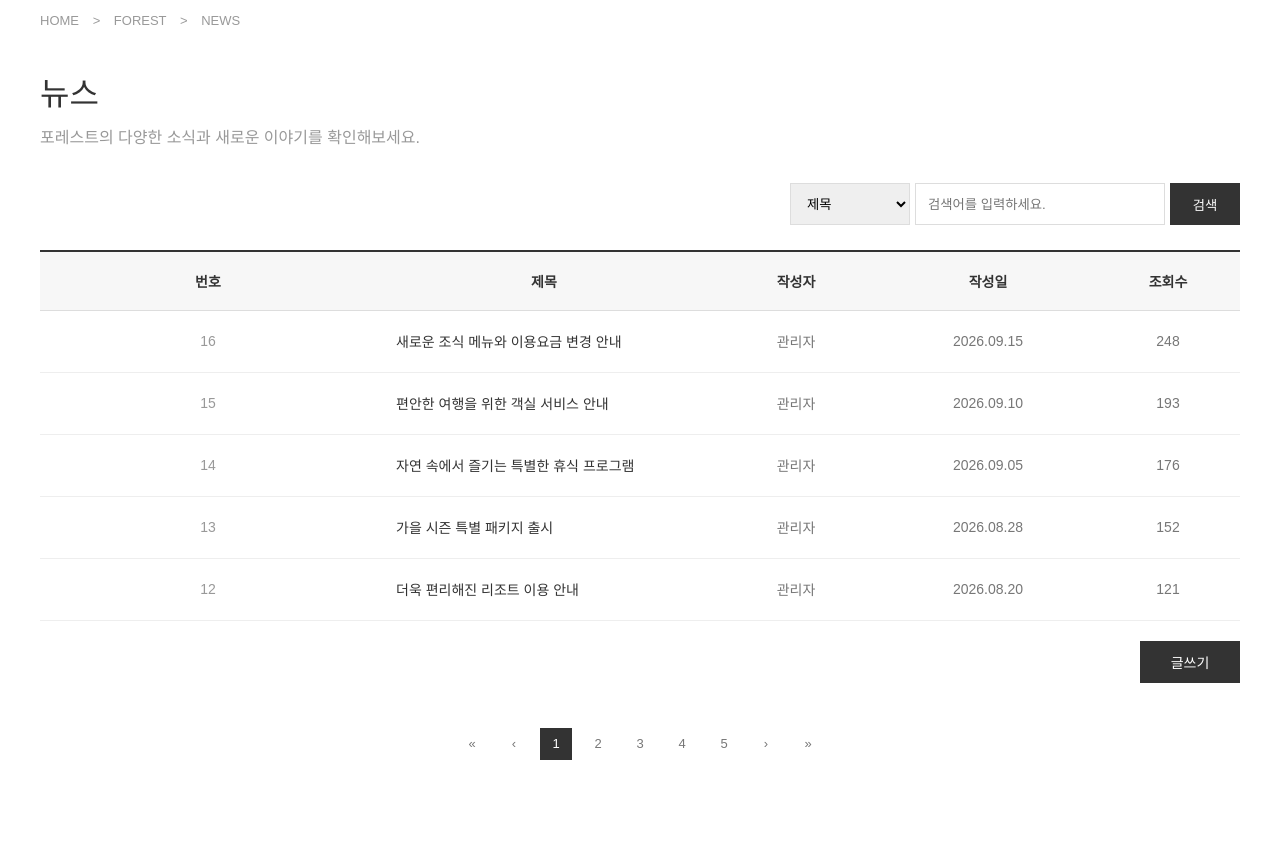
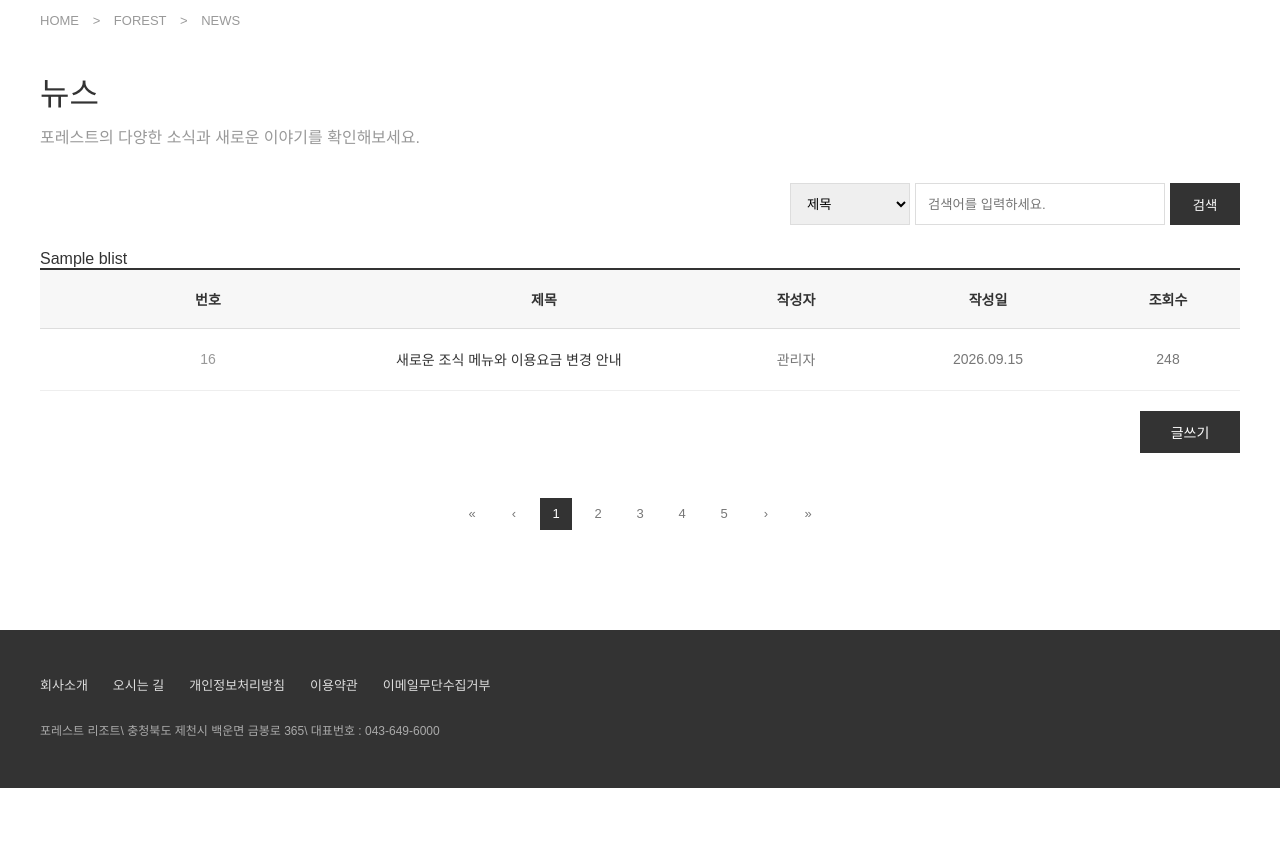
Before and after one commit to onulee/aix_openai, a Django app: template webProject/board_pjt/board/templates/blist.html in a window 1280 px wide. Shown: the part 428-1288 px from the top of the page. After the commit the page ends 1216 px from the top, so only its background shows below. Run offline with Django 5.2, Linux system fonts and the light colour scheme; the template is opened without the code that fills it: most values are stand-ins (such as "Sample title", 1, 10 or a date in 2020).

Commit message:
게시판리스트

```diff
--- a/webProject/board_pjt/board/templates/blist.html
+++ b/webProject/board_pjt/board/templates/blist.html
@@ -369,38 +369,20 @@
 <input placeholder="검색어를 입력하세요." type="text"/>
 <button>검색</button>
 </div>
+<div>{{blist}}</div>
 <!-- NEWS LIST -->
-<div class="board-wrap"><table class="board-table"><thead><tr><th>번호</th><th>제목</th><th>작성자</th><th>작성일</th><th>조회수</th></tr></thead><tbody><tr>
-<td class="number">16</td>
-<td class="subject"><a href="#">새로운 조식 메뉴와 이용요금 변경 안내</a></td>
-<td>관리자</td>
-<td>2026.09.15</td>
-<td>248</td>
-</tr><tr>
-<td class="number">15</td>
-<td class="subject"><a href="#">편안한 여행을 위한 객실 서비스 안내</a></td>
-<td>관리자</td>
-<td>2026.09.10</td>
-<td>193</td>
-</tr><tr>
-<td class="number">14</td>
-<td class="subject"><a href="#">자연 속에서 즐기는 특별한 휴식 프로그램</a></td>
-<td>관리자</td>
-<td>2026.09.05</td>
-<td>176</td>
-</tr><tr>
-<td class="number">13</td>
-<td class="subject"><a href="#">가을 시즌 특별 패키지 출시</a></td>
-<td>관리자</td>
-<td>2026.08.28</td>
-<td>152</td>
-</tr><tr>
-<td class="number">12</td>
-<td class="subject"><a href="#">더욱 편리해진 리조트 이용 안내</a></td>
-<td>관리자</td>
-<td>2026.08.20</td>
-<td>121</td>
-</tr></tbody></table></div>
+<div class="board-wrap"><table class="board-table"><thead><tr><th>번호</th><th>제목</th><th>작성자</th><th>작성일</th><th>조회수</th></tr></thead>
+    <tbody>
+         <tr>
+            <td class="number">16</td>
+            <td class="subject"><a href="#">새로운 조식 메뉴와 이용요금 변경 안내</a></td>
+            <td>관리자</td>
+            <td>2026.09.15</td>
+            <td>248</td>
+        </tr>
+    </tbody>
+</table>
+</div>
 <!-- WRITE BUTTON -->
 <div class="write-area">
 <a class="write-btn" href="#">
```
Also changed, not shown: webProject/board_pjt/board/views.py (+3 -4 lines).
